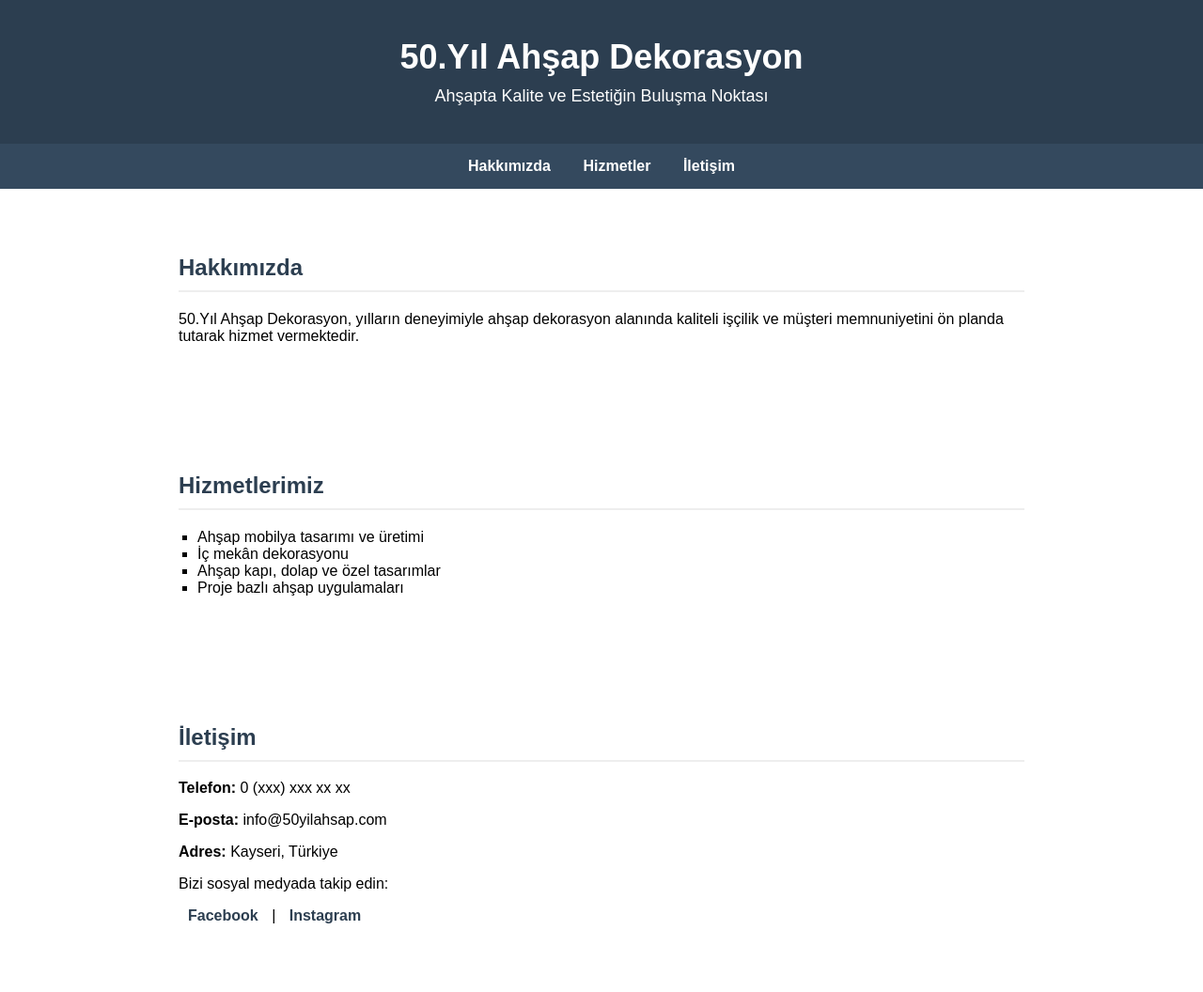
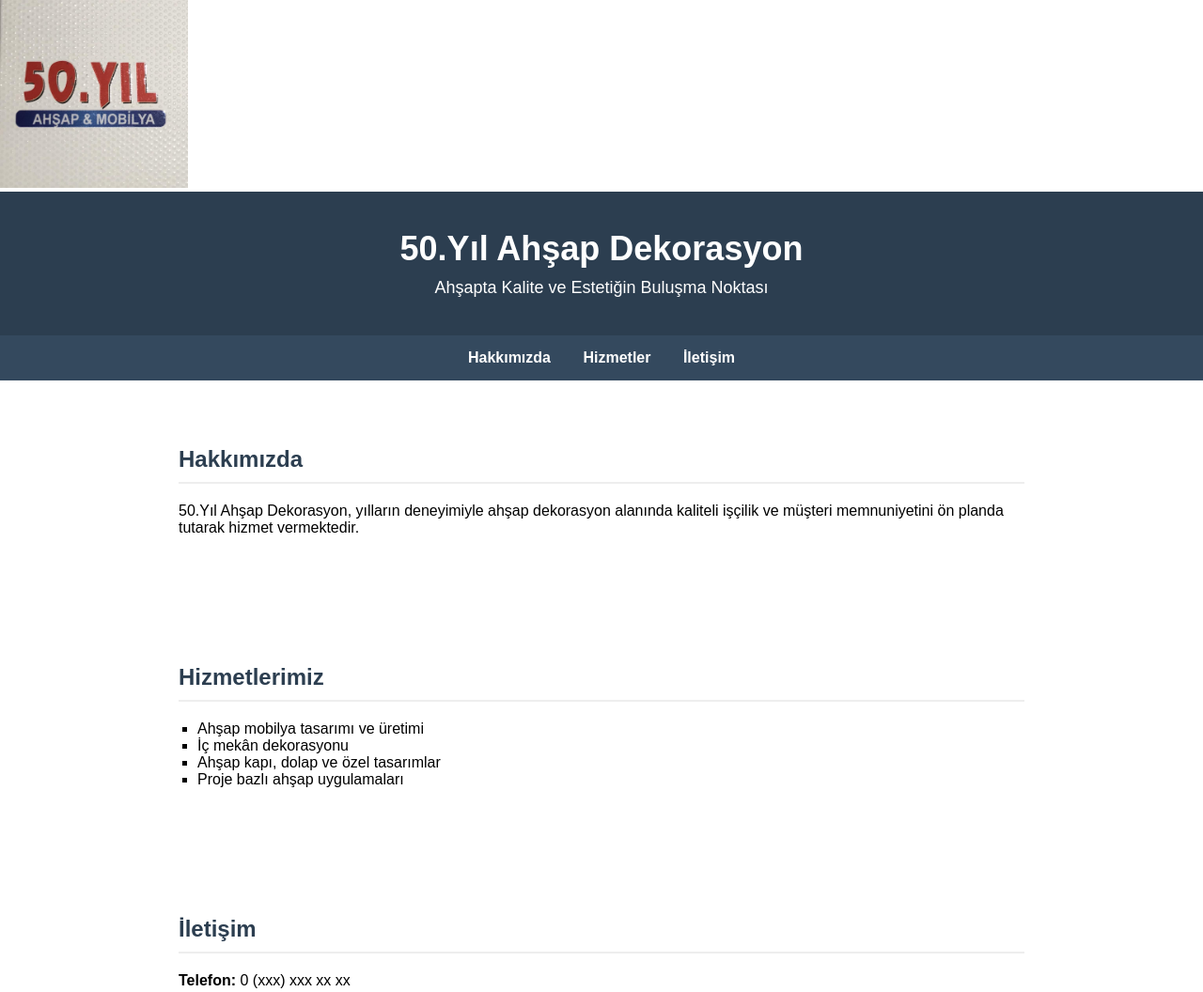
Before and after one commit to KFHA/50.Y-l.Ah-ap.github.io, a plain HTML site: page index.html in a window 1280 px wide. Shown: the top 1056 px of the page at 94% size. Drawn offline with Linux system fonts and the light colour scheme.

Commit message:
Update index.html

```diff
--- a/index.html
+++ b/index.html
@@ -1,4 +1,5 @@
 <!DOCTYPE html>
+<img src="logo.jpg" alt="50.Yıl Ahşap Dekorasyon Logosu" width="200">
 <html lang="tr">
 <head>
   <meta charset="UTF-8">
```
